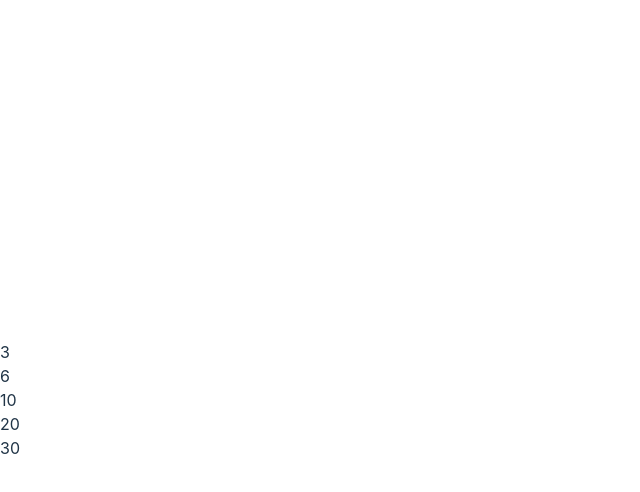
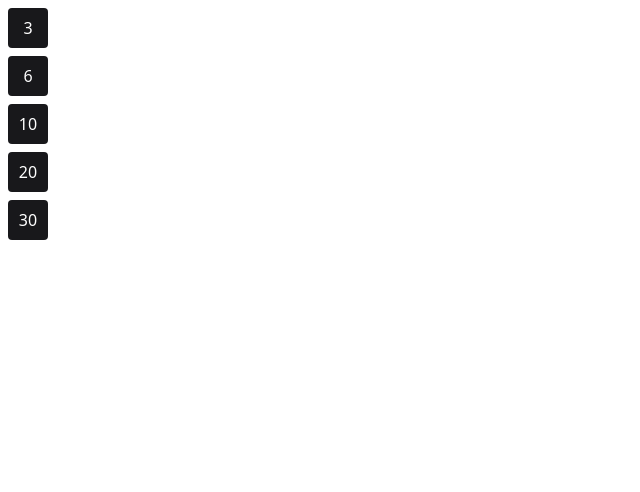
Before and after one commit to euclidesdry/nlw-setup, a React (Vite) app in the folder web/: page / in a window 1280 px wide. Shown: the top 492 px of the page, without its empty margins (0-640 px from the left). Built offline with nearby package versions, Linux system fonts and the light colour scheme.

Commit message:
feat(web): ✨ finishing class 01

```diff
--- a/web/src/App.css
+++ /dev/null
@@ -1,41 +0,0 @@
-#root {
-  max-width: 1280px;
-  margin: 0 auto;
-  padding: 2rem;
-  text-align: center;
-}
-
-.logo {
-  height: 6em;
-  padding: 1.5em;
-  will-change: filter;
-}
-.logo:hover {
-  filter: drop-shadow(0 0 2em #646cffaa);
-}
-.logo.react:hover {
-  filter: drop-shadow(0 0 2em #61dafbaa);
-}
-
-@keyframes logo-spin {
-  from {
-    transform: rotate(0deg);
-  }
-  to {
-    transform: rotate(360deg);
-  }
-}
-
-@media (prefers-reduced-motion: no-preference) {
-  a:nth-of-type(2) .logo {
-    animation: logo-spin infinite 20s linear;
-  }
-}
-
-.card {
-  padding: 2em;
-}
-
-.read-the-docs {
-  color: #888;
-}
--- a/web/src/components/Habit.tsx
+++ b/web/src/components/Habit.tsx
@@ -3,5 +3,9 @@
 }
 
 export function Habit({ completed }: HabitProps) {
-  return <p className="habit">{completed}</p>;
+  return (
+    <div className="bg-zinc-900 w-10 h-10 text-white rounded m-2 flex items-center justify-center">
+      {completed}
+    </div>
+  );
 }
--- a/web/src/index.css
+++ /dev/null
@@ -1,70 +0,0 @@
-:root {
-  font-family: Inter, Avenir, Helvetica, Arial, sans-serif;
-  font-size: 16px;
-  line-height: 24px;
-  font-weight: 400;
-
-  color-scheme: light dark;
-  color: rgba(255, 255, 255, 0.87);
-  background-color: #242424;
-
-  font-synthesis: none;
-  text-rendering: optimizeLegibility;
-  -webkit-font-smoothing: antialiased;
-  -moz-osx-font-smoothing: grayscale;
-  -webkit-text-size-adjust: 100%;
-}
-
-a {
-  font-weight: 500;
-  color: #646cff;
-  text-decoration: inherit;
-}
-a:hover {
-  color: #535bf2;
-}
-
-body {
-  margin: 0;
-  display: flex;
-  place-items: center;
-  min-width: 320px;
-  min-height: 100vh;
-}
-
-h1 {
-  font-size: 3.2em;
-  line-height: 1.1;
-}
-
-button {
-  border-radius: 8px;
-  border: 1px solid transparent;
-  padding: 0.6em 1.2em;
-  font-size: 1em;
-  font-weight: 500;
-  font-family: inherit;
-  background-color: #1a1a1a;
-  cursor: pointer;
-  transition: border-color 0.25s;
-}
-button:hover {
-  border-color: #646cff;
-}
-button:focus,
-button:focus-visible {
-  outline: 4px auto -webkit-focus-ring-color;
-}
-
-@media (prefers-color-scheme: light) {
-  :root {
-    color: #213547;
-    background-color: #ffffff;
-  }
-  a:hover {
-    color: #747bff;
-  }
-  button {
-    background-color: #f9f9f9;
-  }
-}
```
Also changed, not shown: web/src/main.tsx (+5 -6 lines).
